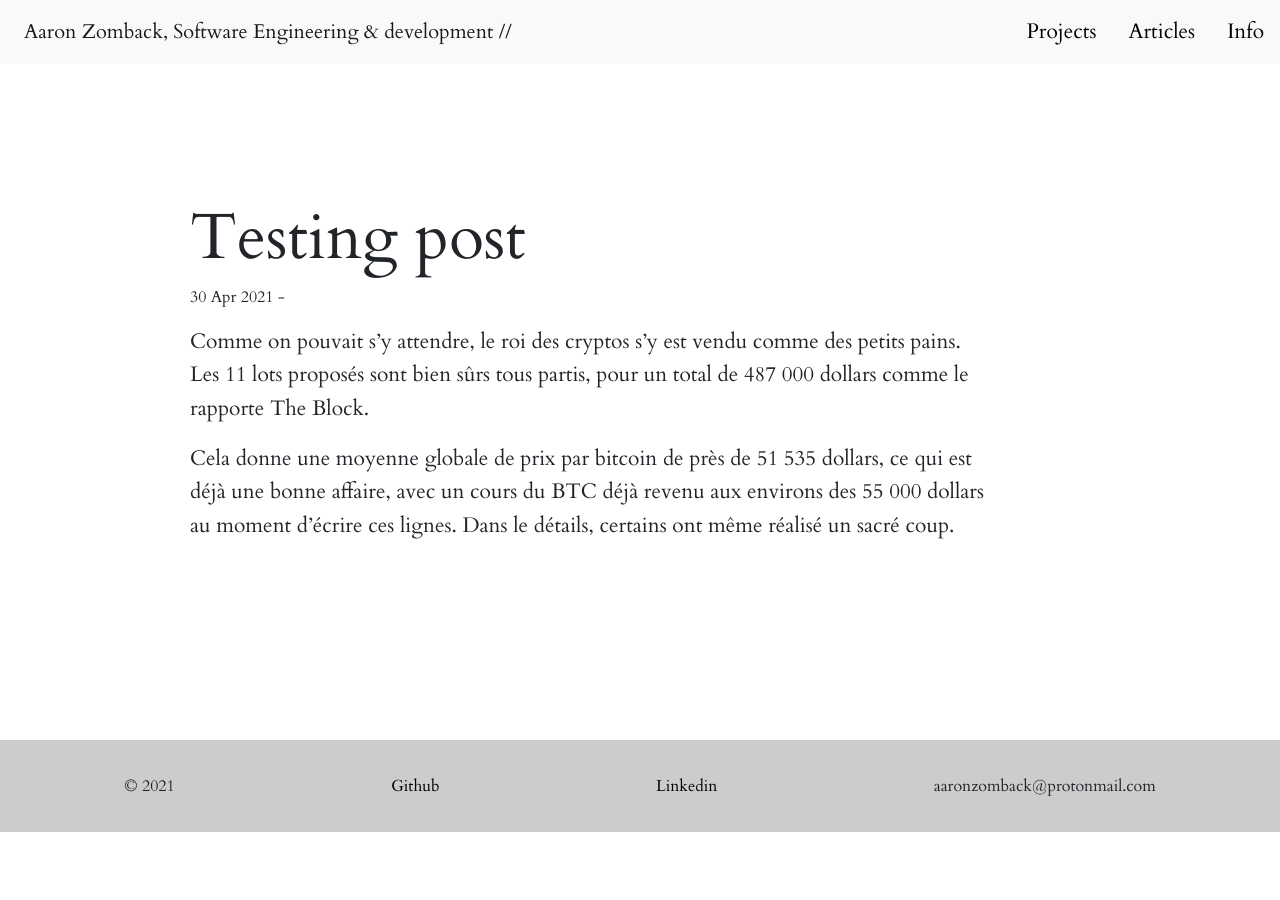
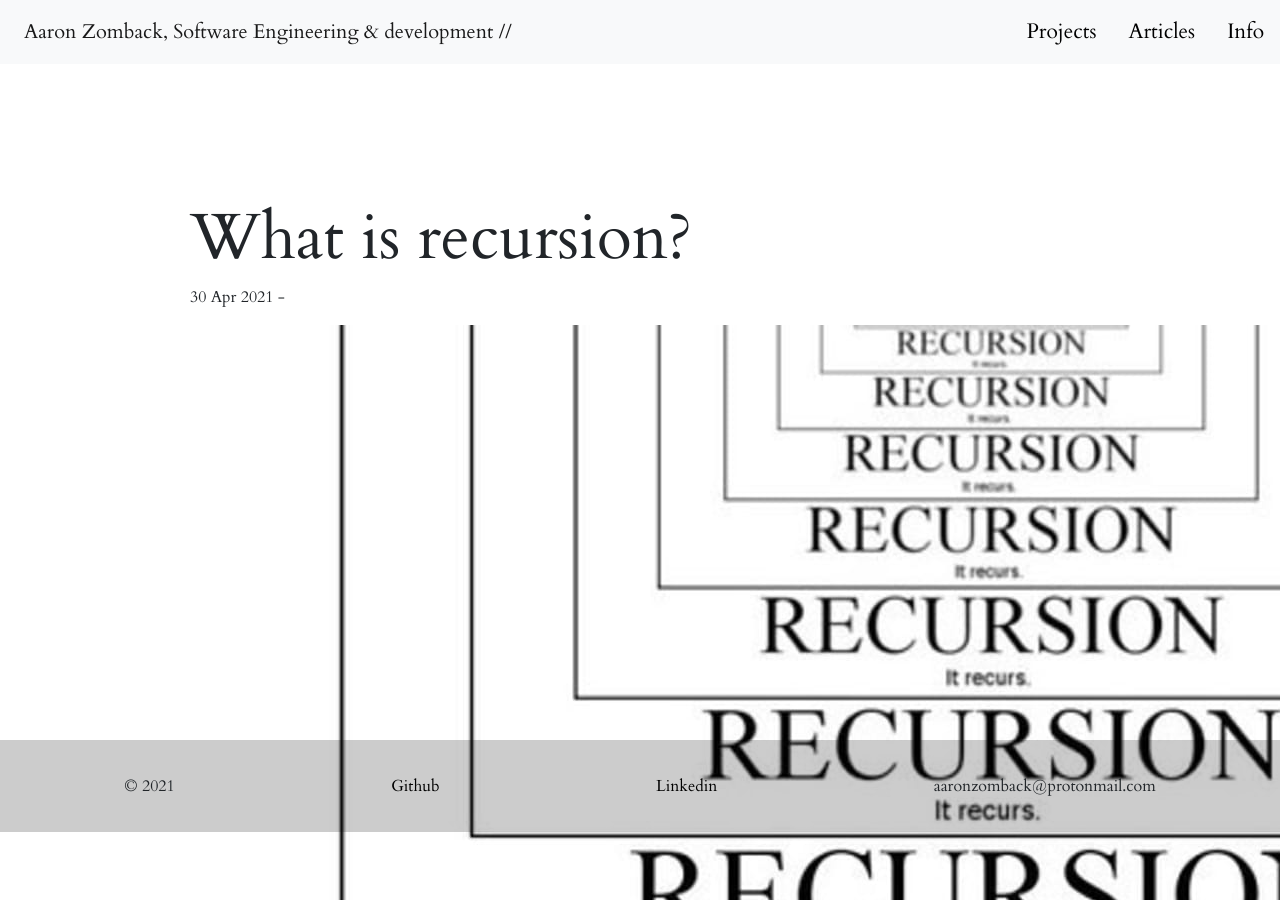
Before and after one commit to aaronzomback/design-portfolio, a Jekyll site: the page built from _posts/2021-04-30-testing-post.markdown, in a window 1280 px wide and 900 px high. Built offline with Jekyll 4.4.1, drawn with Linux system fonts in a browser that asks for light colours; nearby versions of some CDN libraries.

Commit message:
Updated Testing Post

```diff
--- a/_posts/2021-04-30-testing-post.markdown
+++ b/_posts/2021-04-30-testing-post.markdown
@@ -1,9 +1,11 @@
 ---
-title: Testing post
+title: What is recursion?
 date: 2021-04-30 11:53:00 Z
 excerpt: Testing
 ---
 
+![3y9pghpnsf19nlvivn2r.jpeg](/uploads/3y9pghpnsf19nlvivn2r.jpeg)
+
 Comme on pouvait s’y attendre, le roi des cryptos s’y est vendu comme des petits pains. Les 11 lots proposés sont bien sûrs tous partis, pour un total de 487 000 dollars comme le rapporte The Block.
 
 Cela donne une moyenne globale de prix par bitcoin de près de 51 535 dollars, ce qui est déjà une bonne affaire, avec un cours du BTC déjà revenu aux environs des 55 000 dollars au moment d’écrire ces lignes. Dans le détails, certains ont même réalisé un sacré coup.
```
